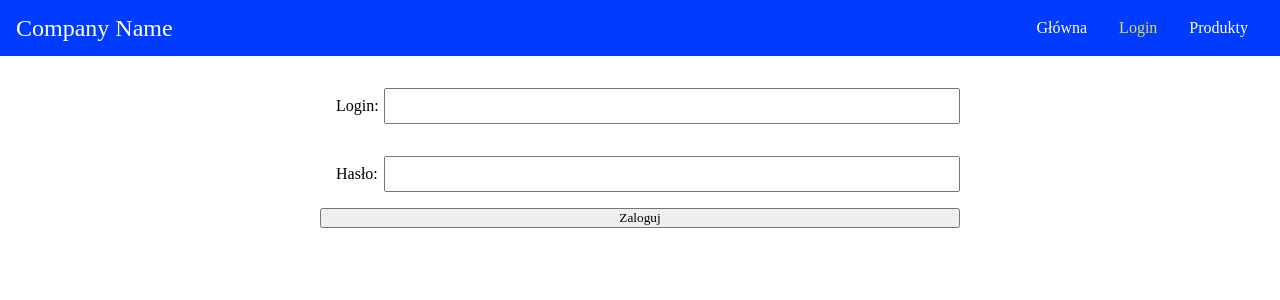
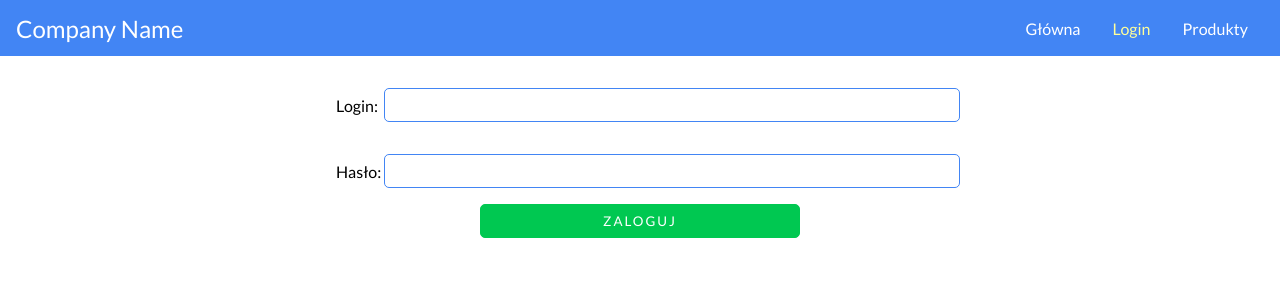
Before and after one commit to dominikPytlinski/shopv3, a React (Create React App) app in the folder client/: page /login in a window 1280 px wide. Shown: the top 300 px of the page. Built offline with nearby package versions, Linux system fonts and the light colour scheme.

Commit message:
Created login endpoint

```diff
--- a/client/src/App.css
+++ b/client/src/App.css
@@ -1,7 +1,24 @@
+:root {
+  --danger-color: #ff4444;
+  --dangerr-color-dark: #CC0000;
+  --warning-color: #ffbb33;
+  --warning-color-dark: #FF8800;
+  --success-color: #00C851;
+  --success-color-dark: #007E33;
+  --info-color: #33b5e5;
+  --info-color-dark: #0099CC;
+  --default-color: #2BBBAD;
+  --default-color-dark: #00695c;
+  --primary-color: #4285F4;
+  --primary-color-dark: #0d47a1;
+  --secondary-color: #aa66cc;
+  --secondary-color-dark: #9933CC;
+}
+
 header {
   width: 100%;
   height: 3.5rem;
-  background-color: rgb(0, 60, 255);
+  background-color: var(--primary-color);
   color: #fff;
   display: flex;
   justify-content: space-between;
@@ -34,7 +51,7 @@ header ul li a {
 }
 
 header ul li a.selected {
-  color: rgb(221, 219, 73);
+  color: #FFFF99;
 }
 
 .login-form {
@@ -59,4 +76,23 @@ header ul li a.selected {
   width: 90%;
   padding: .5rem;
   outline: none;
+  border: 1px solid var(--primary-color);
+  border-radius: 5px;
 }
+
+.login-form button {
+  width: 50%;
+  margin: 0 auto;
+  padding: .5rem;
+  background-color: var(--success-color);
+  border: 1px solid var(--success-color);
+  border-radius: 5px;
+  color: #fff;
+  text-transform: uppercase;
+  letter-spacing: 2px;
+  outline: none;
+}
+
+.login-form button:hover {
+  cursor: pointer;
+}
--- a/client/src/components/Login.js
+++ b/client/src/components/Login.js
@@ -11,10 +11,15 @@ class Login extends React.Component {
         }
     }
 
+    loginHandler = (e) => {
+        e.preventDefault();
+
+    }
+
     render()
     {
         return(
-            <form className="login-form">
+            <form className="login-form" onSubmit={this.loginHandler}>
                 <div className="form-control">
                     <label htmlFor="login">Login: </label>
                     <input type="text" id="login" value={this.state.login} onChange={(e) => this.setState({ login: e.target.value })} />
--- a/client/src/index.css
+++ b/client/src/index.css
@@ -1,6 +1,8 @@
+@import url('https://fonts.googleapis.com/css?family=Lato:400,700&display=swap&subset=latin-ext');
+
 * {
   margin: 0;
   padding: 0;
-  font-family: 'sans-serif';
+  font-family: 'Lato', sans-serif;
   box-sizing: border-box;
 }
--- a/package.json
+++ b/package.json
@@ -16,6 +16,7 @@
     "express": "^4.17.1",
     "express-graphql": "^0.8.0",
     "graphql": "^14.4.2",
+    "jsonwebtoken": "^8.5.1",
     "mongoose": "^5.6.3"
   },
   "devDependencies": {
```
Also changed, not shown: 2 other files (tests, documents, lock files or other folders).
